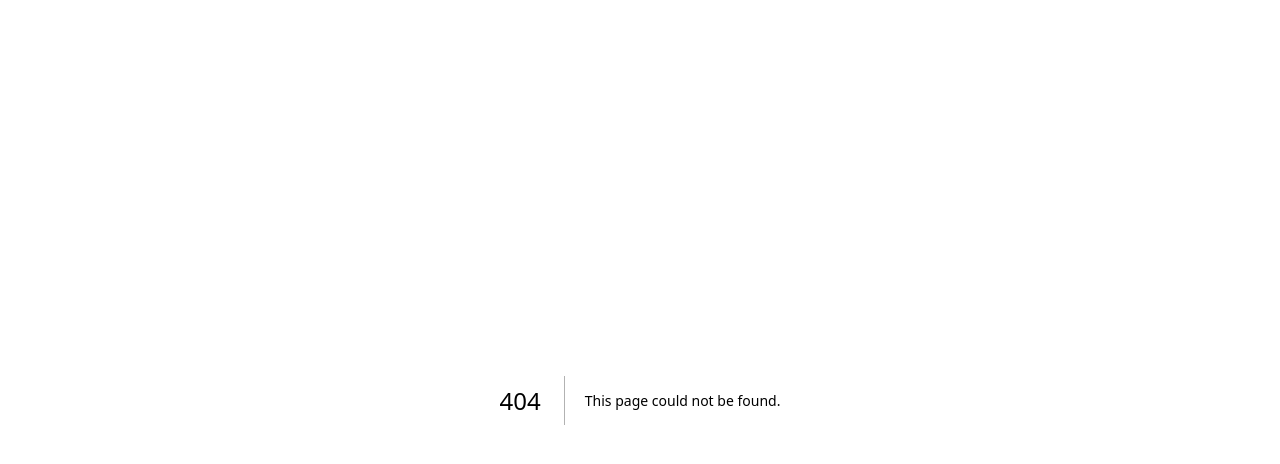
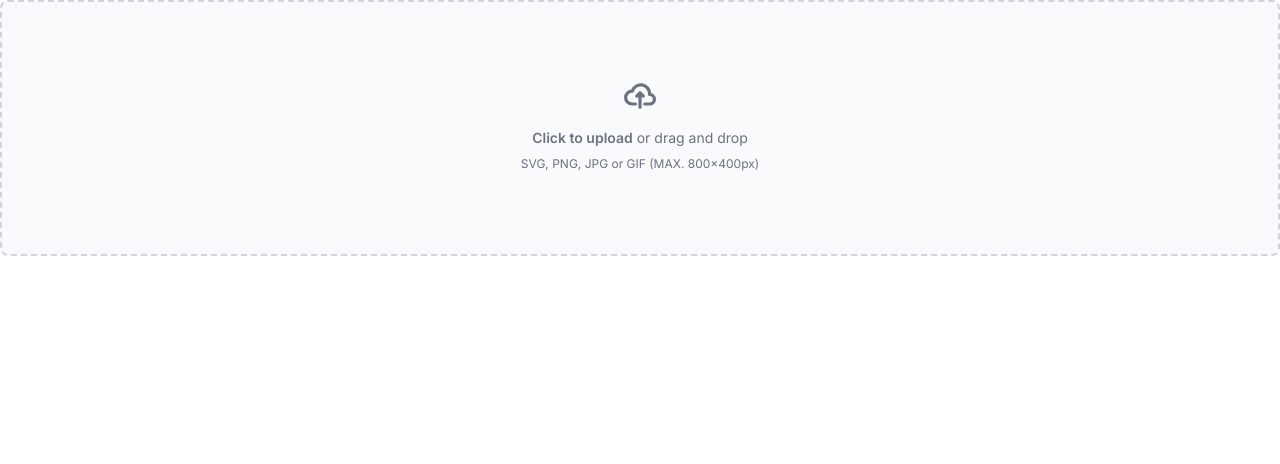
Before and after one commit to AkhileshJyotishi/ChatApp, a Next.js app in the folder chatapp-frontend/: page /profile in a window 1280 px wide. Before the commit this address had no page. Shown: the top 464 px of the page. Built offline with nearby package versions, Linux system fonts and the light colour scheme.

Commit message:
profile photo added

```diff
--- /dev/null
+++ b/chatapp-frontend/app/profile/page.tsx
@@ -0,0 +1,95 @@
+'use client'
+import React, { useCallback, useEffect, useState } from "react"
+import { useDropzone } from "react-dropzone";
+import axios from "axios";
+
+export default function Profile() {
+
+    const [loading, setLoading] = useState(false);
+
+    const handleImageSubmit = async (selectedImage: any) => {
+        const formData = new FormData();
+        formData.append('profile', selectedImage);
+        setImageChoosed(selectedImage);
+
+        try {
+            setLoading(true);
+            // const response = await axios.post(`${BASE_URL}/helpdesk/ProfilePicture`, formData, {
+            //     headers: {
+            //         'Content-Type': 'multipart/form-data',
+            //         Authorization: `Bearer ${user.token}`
+            //     },
+            // });
+
+            // console.log("Image uploaded successfully", response.data);
+        } catch (error) {
+            console.error('Error uploading image:', error);
+        }
+        setLoading(false);
+        setImageChoosed(null);
+    }
+
+
+    const [imageChoosed, setImageChoosed] = useState<any>(null);
+
+    const onDrop = useCallback((acceptedFiles: any) => {
+        handleImageSubmit(acceptedFiles[0]);
+    }, [])
+
+
+    console.log("Image choosed", imageChoosed);
+    const { getRootProps, getInputProps, isDragActive } = useDropzone({ onDrop })
+    let lableStyles = {};
+    if (imageChoosed !== null) {
+        lableStyles = {
+            pointerEvents: 'none',
+            cursor: "default",
+            opacity: '0.6'
+        }
+    }
+
+    return (
+        <div>
+            <div {...getRootProps()} className="flex items-center justify-center w-full">
+                <label
+                    className="flex flex-col items-center justify-center w-full h-64 border-2 border-gray-300 border-dashed rounded-lg cursor-pointer bg-gray-50 dark:hover:bg-bray-800 dark:bg-gray-700 hover:bg-gray-100 dark:border-gray-600 dark:hover:border-gray-500 dark:hover:bg-gray-600"
+
+                    style={lableStyles}
+                >
+                    <div className="flex flex-col items-center justify-center pt-5 pb-6">
+                        <svg
+                            className="w-8 h-8 mb-4 text-gray-500 dark:text-gray-400"
+                            aria-hidden="true"
+                            xmlns="http://www.w3.org/2000/svg"
+                            fill="none"
+                            viewBox="0 0 20 16"
+                        >
+                            <path
+                                stroke="currentColor"
+                                strokeLinecap="round"
+                                strokeLinejoin="round"
+                                strokeWidth={2}
+                                d="M13 13h3a3 3 0 0 0 0-6h-.025A5.56 5.56 0 0 0 16 6.5 5.5 5.5 0 0 0 5.207 5.021C5.137 5.017 5.071 5 5 5a4 4 0 0 0 0 8h2.167M10 15V6m0 0L8 8m2-2 2 2"
+                            />
+                        </svg>
+                        {imageChoosed != null ?
+
+                            <p className="mb-2 text-sm text-gray-500 dark:text-gray-400">
+                                {imageChoosed.path}
+                            </p>
+                            :
+
+                            <>
+                                <p className="mb-2 text-sm text-gray-500 dark:text-gray-400">
+                                    <span className="font-semibold">Click to upload</span> or drag and drop
+                                </p>
+                                <p className="text-xs text-gray-500 dark:text-gray-400">
+                                    SVG, PNG, JPG or GIF (MAX. 800x400px)
+                                </p>
+                            </>}
+                    </div>
+                </label>
+            </div>
+        </div>
+    )
+}
--- a/chatapp-frontend/app/login/page.tsx
+++ b/chatapp-frontend/app/signup/page.tsx
@@ -1,28 +1,73 @@
 'use client'
-import React from 'react'
 import axios from 'axios';
-export default function Page () {
-    const [name,setName]=React.useState<any>("");
-    const [email,setEmail]=React.useState<any>("");
-    const [password,setPassword]=React.useState<any>("");
+import React, { useCallback, useEffect, useState } from "react"
+import { useDropzone } from "react-dropzone";
+export default function Page() {
+    const [name, setName] = React.useState<any>("");
+    const [email, setEmail] = React.useState<any>("");
+    const [password, setPassword] = React.useState<any>("");
 
-    async function authenticationFunction(){
+    async function authenticationFunction() {
         const authData = {
-            name:name,
-            email:email,
-            password:password
+            name: name,
+            email: email,
+            password: password
         }
         // const response = await axios.post("post url");
     }
-    React.useEffect(()=>{
+    React.useEffect(() => {
         const authData = {
-            name:name,
-            email:email,
-            password:password
+            name: name,
+            email: email,
+            password: password
         }
-        console.log("authData",authData);
+        console.log("authData", authData);
         // authenticationFunction(authData);
-    },[name,email,password]);
+    }, [name, email, password]);
+
+    const [loading, setLoading] = useState(false);
+
+    const handleImageSubmit = async (selectedImage: any) => {
+        const formData = new FormData();
+        formData.append('profile', selectedImage);
+        setImageChoosed(selectedImage);
+
+        try {
+            setLoading(true);
+            // const response = await axios.post(`${BASE_URL}/helpdesk/ProfilePicture`, formData, {
+            //     headers: {
+            //         'Content-Type': 'multipart/form-data',
+            //         Authorization: `Bearer ${user.token}`
+            //     },
+            // });
+
+            // console.log("Image uploaded successfully", response.data);
+        } catch (error) {
+            console.error('Error uploading image:', error);
+        }
+        setLoading(false);
+        // setImageChoosed(null);
+    }
+
+
+    const [imageChoosed, setImageChoosed] = useState<any>(null);
+
+    const onDrop = useCallback((acceptedFiles: any) => {
+        console.log('acceptedFiles',acceptedFiles[0]);
+        handleImageSubmit(acceptedFiles[0]);
+    }, [])
+
+
+    console.log("Image choosed", imageChoosed);
+    const { getRootProps, getInputProps, isDragActive } = useDropzone({ onDrop })
+    let lableStyles = {};
+    if (imageChoosed !== null) {
+        lableStyles = {
+            pointerEvents: 'none',
+            cursor: "default",
+            opacity: '0.6'
+        }
+    }
 
     return (
         <main className="w-full flex">
@@ -121,7 +166,7 @@
                                 type="text"
                                 required
                                 className="w-full mt-2 px-3 py-2 text-gray-500 bg-transparent outline-none border focus:border-indigo-600 shadow-sm rounded-lg"
-                                onChange={(e)=>{
+                                onChange={(e) => {
                                     setName(e.target.value);
                                 }}
                             />
@@ -134,7 +179,7 @@
                                 type="email"
                                 required
                                 className="w-full mt-2 px-3 py-2 text-gray-500 bg-transparent outline-none border focus:border-indigo-600 shadow-sm rounded-lg"
-                                onChange={(e)=>{
+                                onChange={(e) => {
                                     setEmail(e.target.value);
                                 }}
                             />
@@ -147,19 +192,59 @@
                                 type="password"
                                 required
                                 className="w-full mt-2 px-3 py-2 text-gray-500 bg-transparent outline-none border focus:border-indigo-600 shadow-sm rounded-lg"
-                                onChange={(e)=>{
+                                onChange={(e) => {
                                     setPassword(e.target.value);
                                 }}
                             />
                         </div>
                         <button
                             className="w-full px-4 py-2 text-white font-medium bg-indigo-600 hover:bg-indigo-500 active:bg-indigo-600 rounded-lg duration-150"
-                            onClick={()=>{
+                            onClick={() => {
                                 authenticationFunction();
                             }}
                         >
                             Create account
                         </button>
+                        <div {...getRootProps()} className="flex items-center justify-center w-full">
+                            <label
+                                className="flex flex-col items-center justify-center w-full h-64 border-2 border-gray-300 border-dashed rounded-lg cursor-pointer bg-gray-50 dark:hover:bg-bray-800 dark:bg-gray-700 hover:bg-gray-100 dark:border-gray-600 dark:hover:border-gray-500 dark:hover:bg-gray-600"
+
+                                style={lableStyles}
+                            >
+                                <div className="flex flex-col items-center justify-center pt-5 pb-6">
+                                    <svg
+                                        className="w-8 h-8 mb-4 text-gray-500 dark:text-gray-400"
+                                        aria-hidden="true"
+                                        xmlns="http://www.w3.org/2000/svg"
+                                        fill="none"
+                                        viewBox="0 0 20 16"
+                                    >
+                                        <path
+                                            stroke="currentColor"
+                                            strokeLinecap="round"
+                                            strokeLinejoin="round"
+                                            strokeWidth={2}
+                                            d="M13 13h3a3 3 0 0 0 0-6h-.025A5.56 5.56 0 0 0 16 6.5 5.5 5.5 0 0 0 5.207 5.021C5.137 5.017 5.071 5 5 5a4 4 0 0 0 0 8h2.167M10 15V6m0 0L8 8m2-2 2 2"
+                                        />
+                                    </svg>
+                                    {imageChoosed != null ?
+
+                                        <p className="mb-2 text-sm text-gray-500 dark:text-gray-400">
+                                            {imageChoosed.path}
+                                        </p>
+                                        :
+
+                                        <>
+                                            <p className="mb-2 text-sm text-gray-500 dark:text-gray-400">
+                                                <span className="font-semibold">Click to upload</span> or drag and drop
+                                            </p>
+                                            <p className="text-xs text-gray-500 dark:text-gray-400">
+                                                SVG, PNG, JPG or GIF (MAX. 800x400px)
+                                            </p>
+                                        </>}
+                                </div>
+                            </label>
+                        </div>
                     </form>
                 </div>
             </div>
--- a/chatapp-frontend/package.json
+++ b/chatapp-frontend/package.json
@@ -20,6 +20,7 @@
     "postcss": "8.4.27",
     "react": "18.2.0",
     "react-dom": "18.2.0",
+    "react-dropzone": "^14.2.3",
     "tailwindcss": "3.3.3",
     "typescript": "5.1.6"
   }
```
Also changed, not shown: 1 other file (tests, documents, lock files or other folders).
